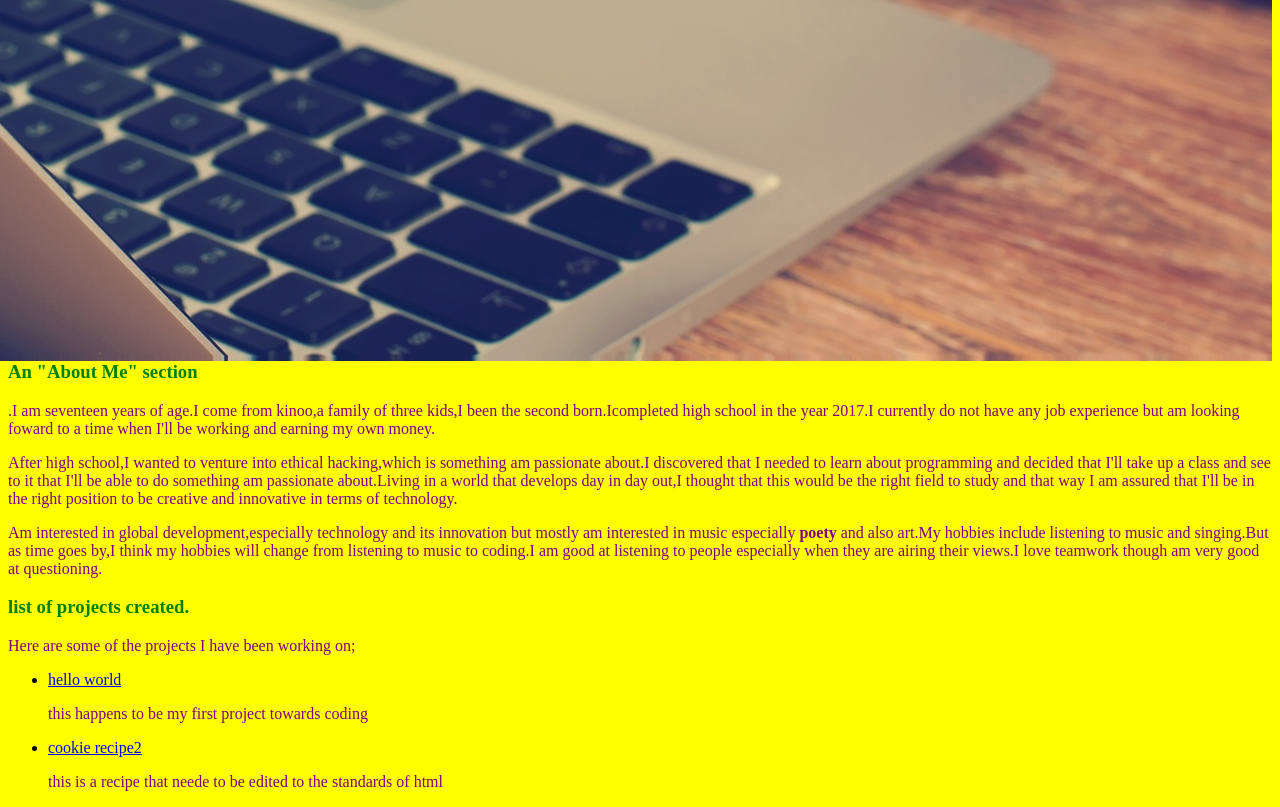
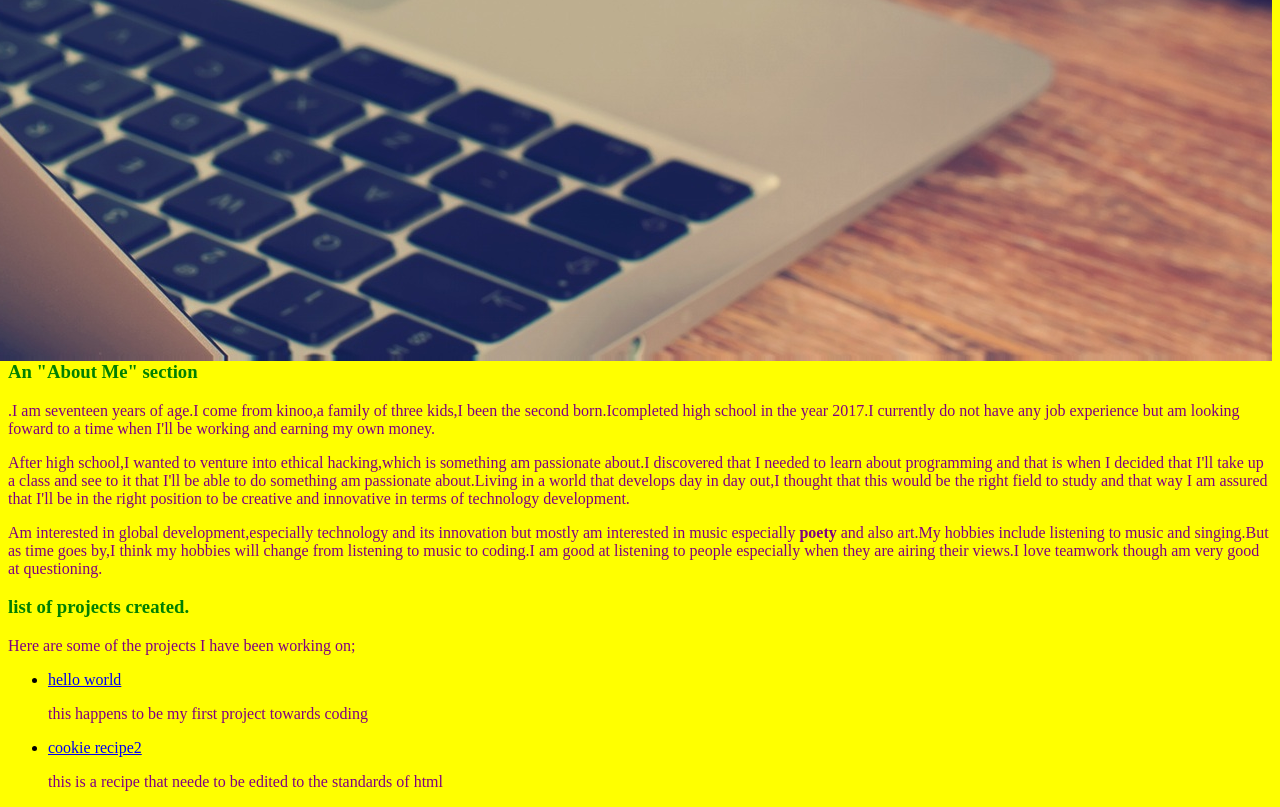
Before and after one commit to annstella/ip1, a plain HTML site: page index.html in a window 1280 px wide. Shown: the part 590-1397 px from the top of the page. Drawn offline with Linux system fonts and the light colour scheme.

Commit message:
add to page

```diff
--- a/index.html
+++ b/index.html
@@ -13,8 +13,8 @@
             <h3>An "About Me" section</h3>
               <p>.I am seventeen years of age.I come from kinoo,a family of three kids,I been the second born.Icompleted high school in the year 2017.I currently do not have any job experience but am looking foward to a time when I'll be working and earning my own money.</p>
               <p>After high school,I wanted to venture into ethical hacking,which is something am passionate about.I discovered that I needed to learn about programming
-    and decided that I'll take up a class and see to it that I'll be able to do something am passionate about.Living in a world that develops day in day
-    out,I thought that this would be the right field to study and that way I am assured that I'll be in the right position to be creative and innovative in terms of technology.</p>
+    and that is when I decided that I'll take up a class and see to it that I'll be able to do something am passionate about.Living in a world that develops day in day
+    out,I thought that this would be the right field to study and that way I am assured that I'll be in the right position to be creative and innovative in terms of technology development.</p>
               <p>Am interested in global development,especially technology and its innovation but mostly am interested in music especially <strong>poety</strong> and also art.My hobbies include
     listening to music and singing.But as time goes by,I think my hobbies will change from listening to music to coding.I am good at listening to people especially when they are airing
     their views.I love teamwork though am very good at questioning.</p>
```
